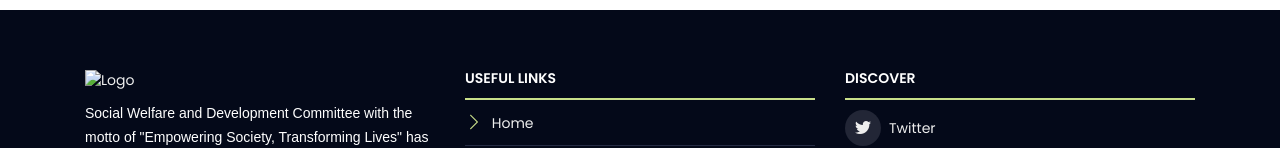
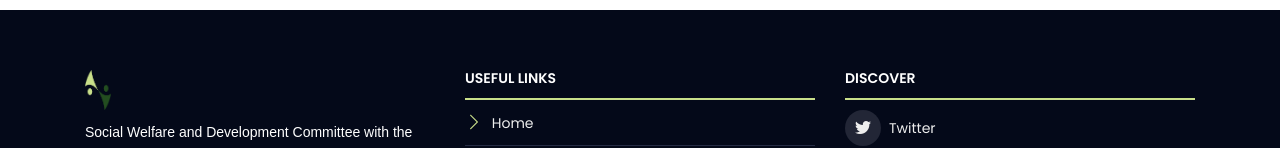
Before and after one commit to pranav8doshi/Conference-Webiste, a plain HTML site: page index.html in a window 1280 px wide. Shown: the part 442-590 px from the top of the page. Drawn offline with nearby package versions, Linux system fonts and the light colour scheme.

Commit message:
updated footer

```diff
--- a/index.html
+++ b/index.html
@@ -295,7 +295,7 @@
                 <div class="row">
 
                     <div class="col-lg-4 col-md-6 footer-info">
-                        <img src="./swdlogo.png" alt="Logo">
+                        <img src="./images/swdlogo.png" alt="Logo">
                         <p>Social Welfare and Development Committee with the motto of "Empowering Society, Transforming
                             Lives" has been helping society for several years and continues to do so in any
                             circumstance.
```
